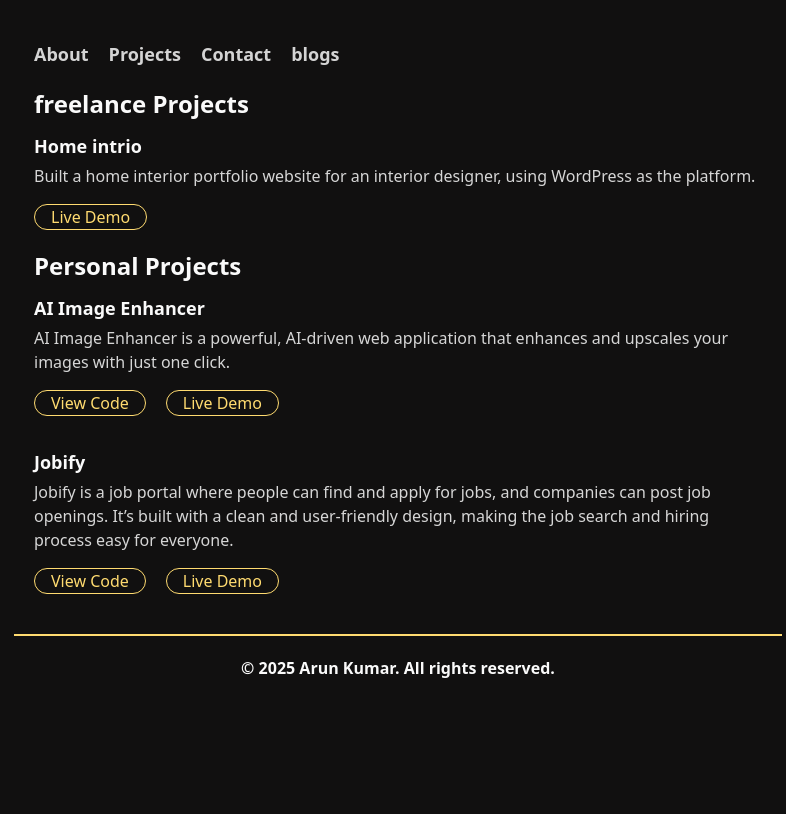
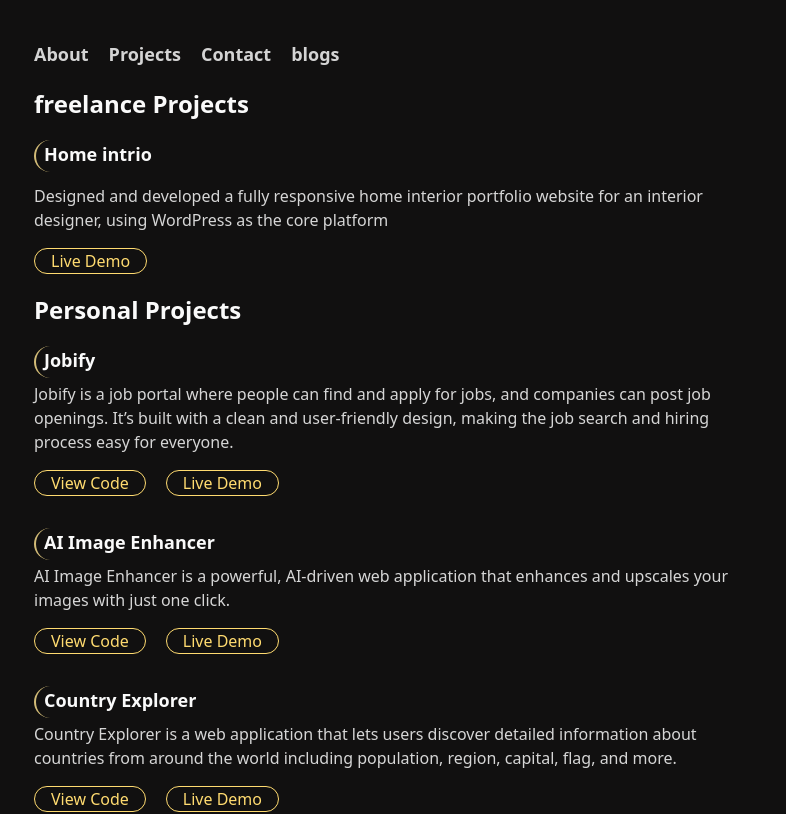
Before and after one commit to hiarun01/my-portfolio, a React (Vite) app: page /projects in a window 1280 px wide. Shown: the top 814 px of the page, without its empty margins (242-1028 px from the left). Built offline with nearby package versions, Linux system fonts and the light colour scheme.

Commit message:
add some styling

```diff
--- a/src/components/Pages/About.jsx
+++ b/src/components/Pages/About.jsx
@@ -112,13 +112,9 @@ const About = () => {
             Let’s Connect
           </h2>
           <p className="mt-2 text-lg">
-            I'm always happy to connect! You can reach me at{" "}
-            <span className="font-mono font-bold border-b">
-              hiarun02@gmail.com
-            </span>{" "}
-            or on{" "}
+            I'm always happy to connect! You can reach me via Email or on{" "}
             <a
-              className="font-semibold text-[#ffdb70] underline font-mono"
+              className="font-bold text-[#ffdb70] underline font-mono"
               href="https://x.com/hiarun01"
             >
               Twitter
--- a/src/components/Pages/Projects.jsx
+++ b/src/components/Pages/Projects.jsx
@@ -4,13 +4,21 @@ const Projects = () => {
       Id: "1",
       title: "Home intrio",
       description:
-        "Built a home interior portfolio website for an interior designer, using WordPress as the platform.",
+        "Designed and developed a fully responsive home interior portfolio website for an interior designer, using WordPress as the core platform",
       live: "https://homeintrio.com/",
     },
   ];
   const personalProjects = [
     {
       Id: "1",
+      title: "Jobify",
+      description:
+        "Jobify is a job portal where people can find and apply for jobs, and companies can post job openings. It’s built with a clean and user-friendly design, making the job search and hiring process easy for everyone.",
+      github: "https://github.com/hiarun01/Jobify",
+      live: "https://hi-jobify.vercel.app/",
+    },
+    {
+      Id: "2",
       title: "AI Image Enhancer",
       description:
         "AI Image Enhancer is a powerful, AI-driven web application that enhances and upscales your images with just one click.",
@@ -18,12 +26,20 @@ const Projects = () => {
       live: "https://hi-ai-image-enhancer.vercel.app/",
     },
     {
-      Id: "2",
-      title: "Jobify",
+      Id: "3",
+      title: "Country Explorer",
       description:
-        "Jobify is a job portal where people can find and apply for jobs, and companies can post job openings. It’s built with a clean and user-friendly design, making the job search and hiring process easy for everyone.",
-      github: "https://github.com/hiarun01/Jobify",
-      live: "https://hi-jobify.vercel.app/",
+        "Country Explorer is a web application that lets users discover detailed information about countries from around the world including population, region, capital, flag, and more.",
+      github: "https://github.com/hiarun01/Country-Explorer",
+      live: "https://country-explorer-kappa.vercel.app/",
+    },
+    {
+      Id: "4",
+      title: "Hi-Todo",
+      description:
+        "It’s a clean and minimal task management app where you can effortlessly add new tasks, mark them as completed, and delete them once you're done. Designed with simplicity in mind",
+      github: "https://github.com/hiarun01/hi-todo",
+      live: "https://hi-todo.vercel.app/",
     },
   ];
 
@@ -31,17 +47,17 @@ const Projects = () => {
     <div className="max-w-3xl mx-auto px-5">
       {/* clients projects */}
       <section className="mb-5">
-        <h2 className="text-2xl font-bold text-[#fafafa] mb-3">
+        <h2 className="text-2xl font-bold text-[#fafafa] mb-5">
           freelance Projects
         </h2>
         <div className="space-y-8">
           {clientProjects.map((project, id) => {
             return (
               <div className="" key={id}>
-                <h3 className="text-lg font-semibold text-[#fafafa]">
+                <h3 className="text-lg font-semibold text-[#fafafa] border-l-2 pl-2 rounded-2xl w-fit pb-1 border-[#d2bb77]">
                   {project.title}
                 </h3>
-                <div className="mt-1 text-[#d6d6d6]">
+                <div className="mt-3 text-[#d6d6d6]">
                   <p className="mb-4">{project.description}</p>
                 </div>
 
@@ -61,14 +77,14 @@ const Projects = () => {
 
       {/* personal projects */}
       <section className="mb-10">
-        <h2 className="text-2xl font-bold text-[#fafafa] mb-3">
+        <h2 className="text-2xl font-bold text-[#fafafa] mb-5">
           Personal Projects
         </h2>
         <div className="space-y-8">
           {personalProjects.map((project, id) => {
             return (
               <div className="" key={id}>
-                <h3 className="text-lg font-semibold text-[#fafafa]">
+                <h3 className="text-lg font-semibold text-[#fafafa] border-l-2 pl-2 rounded-2xl w-fit pb-1 border-[#d2bb77]">
                   {project.title}
                 </h3>
                 <div className="mt-1 text-[#d6d6d6]">
```
